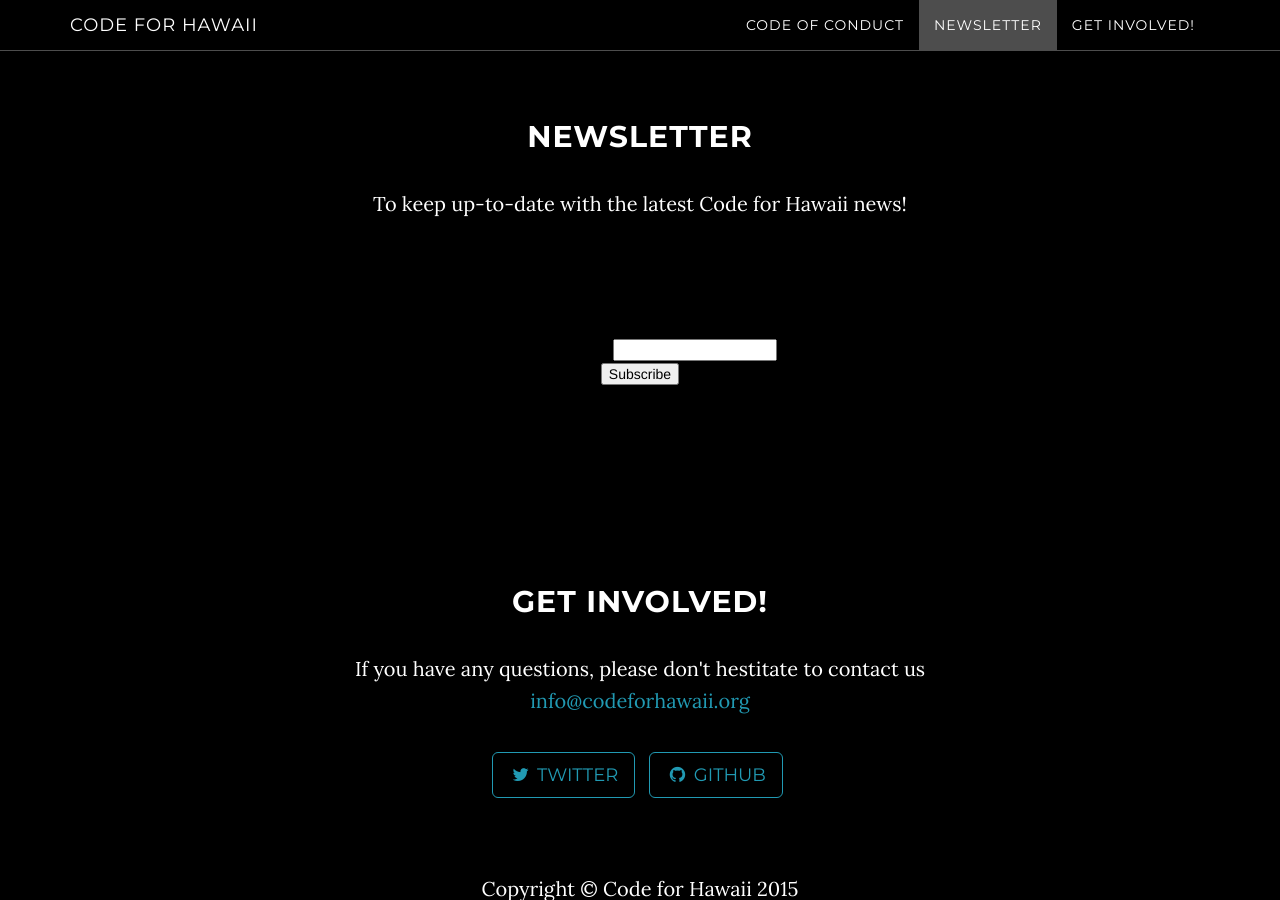
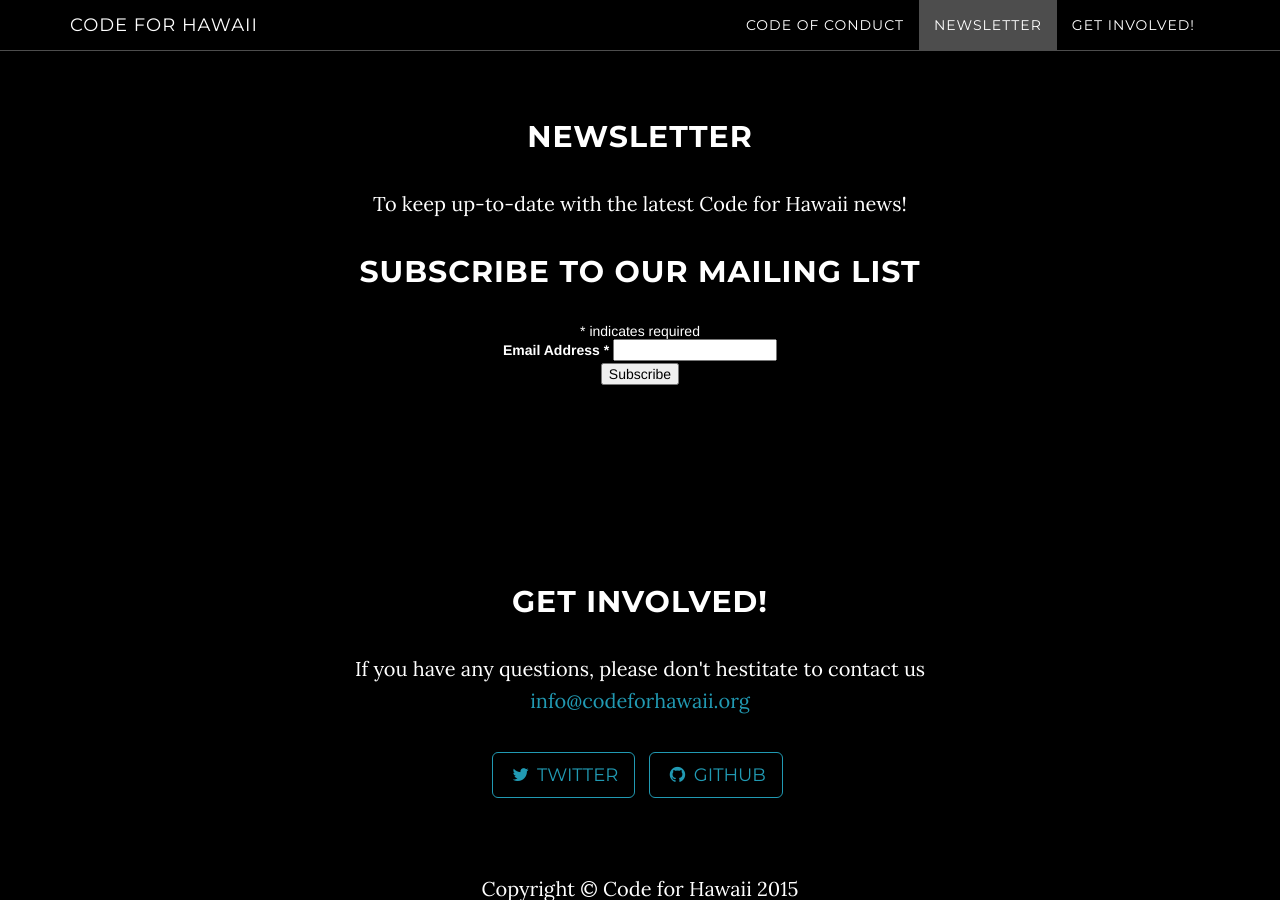
Before and after one commit to CodeWithAloha/codeforhawaii.github.io, a Jekyll site: the page built from index.html, in a window 1280 px wide and 900 px high, scrolled down 980 px. Built offline with Jekyll 4.4.1, drawn with Linux system fonts in a browser that asks for light colours; comment, search, counter and statistics services are not loaded.

Commit message:
Cleaned up background color / color of newsletter box

```diff
--- a/_includes/head.html
+++ b/_includes/head.html
@@ -23,7 +23,8 @@
 
     <link href="//cdn-images.mailchimp.com/embedcode/classic-081711.css" rel="stylesheet" type="text/css">
     <style type="text/css">
-        #mc_embed_signup{color: #000; background-color:#000; clear:left; font:14px Helvetica,Arial,sans-serif; }
+        #mc_embed_signup{color: #fff; background-color:#000; clear:left; font:14px Helvetica,Arial,sans-serif; }
+        #mc_embed_signup input { color: #000; }
         /* Add your own MailChimp form style overrides in your site stylesheet or in this style block.
            We recommend moving this block and the preceding CSS link to the HEAD of your HTML file. */
     </style>
```
